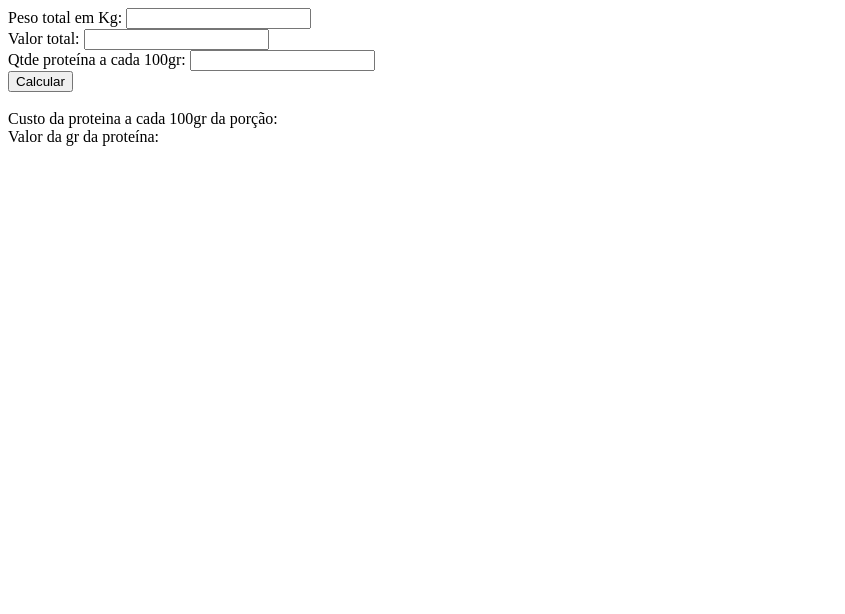
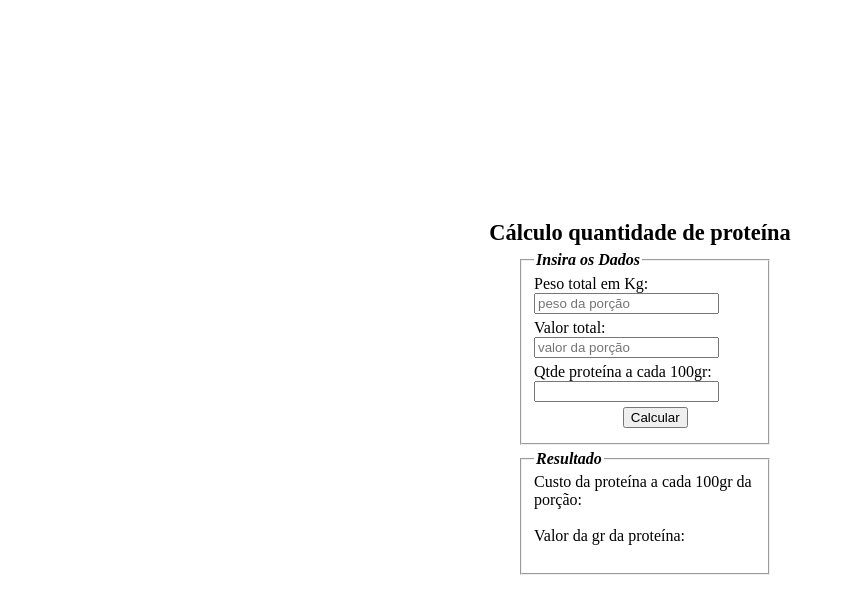
Before and after one commit to jeandreotti/Calculo-proteina, a plain HTML site: page index.html in a window 1280 px wide. Shown: the whole page, without its empty margins (0-845 px from the left). Drawn offline with Linux system fonts and the light colour scheme.

Commit message:
acrescentado css
acrescentado css

```diff
--- a/index.html
+++ b/index.html
@@ -3,28 +3,99 @@
 <head>
     <meta charset="UTF-8">
     <meta name="viewport" content="width=device-width, initial-scale=1.0">
+    <link rel="stylesheet" href="style.css">
 
     <title>Calculo Proteína</title>
 </head>
 
 <body>
-    <label for="peso">Peso total em Kg:</labe>
-    <input type="text" id="peso" name="pesoemkg">
-<br>
-    <label for="valor">Valor total:</labe>
-    <input type="text" id="valor" name="valorTotal">
-<br>
-    <label for="proteina">Qtde proteína a cada 100gr:</labe>
-    <input type="text" id="proteina" name="qtdeproteina">
-<br>
 
-<input type="button" value="Calcular" onclick="calcular()">
-<br>
-<br>
-<label id="totalVP">Custo da proteina a cada 100gr da porção: </label>
-<br>
-<label id="totalProt">Valor da gr da proteína:</label>
-<br>
+ <main>
+    <h1>Cálculo quantidade de proteína</h1>
+
+    <div class="painel">
+
+         <fieldset>
+             <legend>Insira os Dados</legend>
+
+                 <label for="peso">Peso total em Kg:</label> <br>
+                     <input type="text" id="peso" name="peso" required  placeholder="peso da porção">
+                 <br>
+                 <label for="valor">Valor total:</label> <br>
+                     <input type="text" id="valor" name="valor" required placeholder="valor da porção">
+                 <br>
+                 <label for="proteina">Qtde proteína a cada 100gr:</label> <br>
+                 <input type="text" id="proteina" name="proteina" required>
+
+                     <!-- <div class="select">
+                     <select  id="proteina" name="proteina">
+                        <option value="1">1gr</option>
+                        <option>2gr</option>
+                        <option>3gr</option>
+                        <option>4gr</option>
+                        <option>5gr</option>
+                        <option>6gr</option>
+                        <option>7gr</option>
+                        <option>8gr</option>
+                        <option>9gr</option>
+                        <option>10gr</option>
+                        <option>11gr</option>
+                        <option>12gr</option>
+                        <option>13gr</option>
+                        <option>14gr</option>
+                        <option>15gr</option>
+                        <option>16gr</option>
+                        <option>17gr</option>
+                        <option>18gr</option>
+                        <option>19gr</option>
+                        <option>20gr</option>
+                        <option>21gr</option>
+                        <option>22gr</option>
+                        <option>24gr</option>
+                        <option>25gr</option>
+                        <option>26gr</option>
+                        <option>27gr</option>
+                        <option>28gr</option>
+                        <option>29gr</option>
+                        <option>30gr</option>
+                        <option>31gr</option>
+                        <option>32gr</option>
+                        <option>33gr</option>
+                        <option>34gr</option>
+                        <option>35gr</option>
+                        <option>36gr</option>
+                        <option>37gr</option>
+                        <option>38gr</option>
+                        <option>39gr</option>
+                        <option>40gr</option>
+                     </select>
+                 </div> -->
+                <!-- <input type="text" id="proteina"required> <br> -->
+                  <!-- funciona da mesma forma
+                 <label>
+                         Qtde proteína a cada 100gr:
+                         <br><input type="text" id="proteina"required>
+                 </label><br> -->
+                 <input class="botaoCalc" type="button" value="Calcular" onclick="calcular()">
+         </fieldset>
+
+         <!-- funciona da mesma forma -->
+
+
+         <fieldset class="fresultado">
+         <legend>Resultado</legend>
+             <!-- <button type="calcular">Calcula1</button> -->
+
+         <label>Custo da proteína a cada 100gr da porção: </label><br>
+         <label id="totalVP"></label>
+         <br>
+
+         <label>Valor da gr da proteína:</label><br>
+         <label id="totalProt"></label><br>
+         </fieldset>
+     </div>
+ </main>
+
 
 <script src="javascript.js"></script>
 
--- a/javascript.js
+++ b/javascript.js
@@ -2,7 +2,9 @@
     function calcular(){
 
         var peso1 = window.document.getElementById('peso').value;
+
         var valor1 = window.document.getElementById('valor').value;
+
         var proteina1 = window.document.getElementById('proteina').value;
 
         var valorPeso = Number((0.1/ peso1) * valor1);
--- /dev/null
+++ b/style.css
@@ -0,0 +1,82 @@
+
+@charset "UTF-8";
+
+*{
+    margin: 0px;
+    box-sizing: border-box;
+}
+
+main{
+    height: 100vh;
+    width: 100vw;
+    display: flex;
+    flex-direction: column;
+    align-items: center;
+    justify-content: center;
+}
+
+.painel{
+    width: 250px;
+    /* position: absolute;
+    top: 50%;
+    left: 50%;
+    transform: translate(-50%, -50%); */
+}
+
+h1{
+    font-size: 1.4em;
+    width: 60%;
+    text-align: center;
+}
+
+legend{
+    font-weight: bold;
+    font-style: oblique;
+}
+
+fieldset {
+    position: relative;
+    width: 100%;
+    margin: 5px;
+}
+
+.fieldset{
+position: relative;
+left: 10%;
+}
+
+select {
+    position: relative;
+    width: 30%;
+    cursor: pointer;
+    margin-bottom: 10px;
+}
+
+select:hover{
+    background-color: rgb(196, 187, 187);
+}
+
+option{
+    text-align: center;
+}
+
+input{
+    margin-bottom: 5px;
+}
+
+input:hover{
+    background-color: rgb(196, 187, 187);
+}
+
+.botaoCalc{
+    position: relative;
+    left: 40%;
+}
+
+
+
+
+#totalProt , #totalVP {
+    color: red;
+    font-weight: bolder;
+}
```
